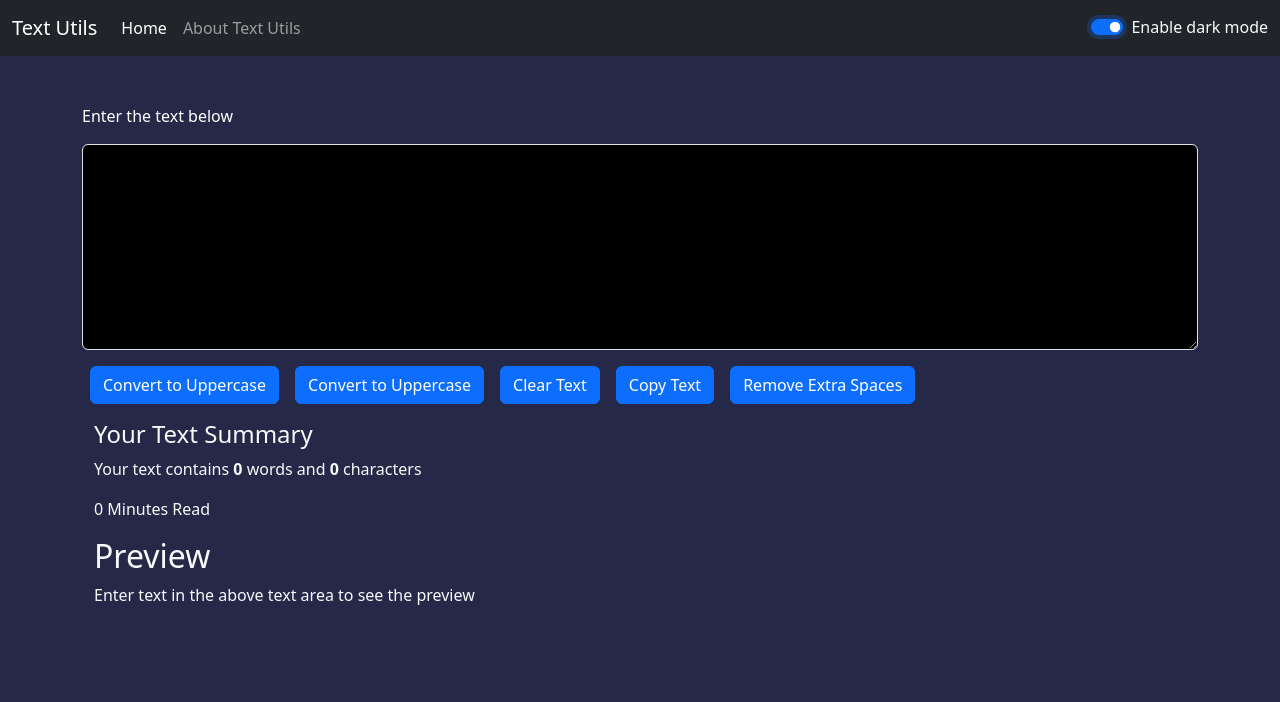
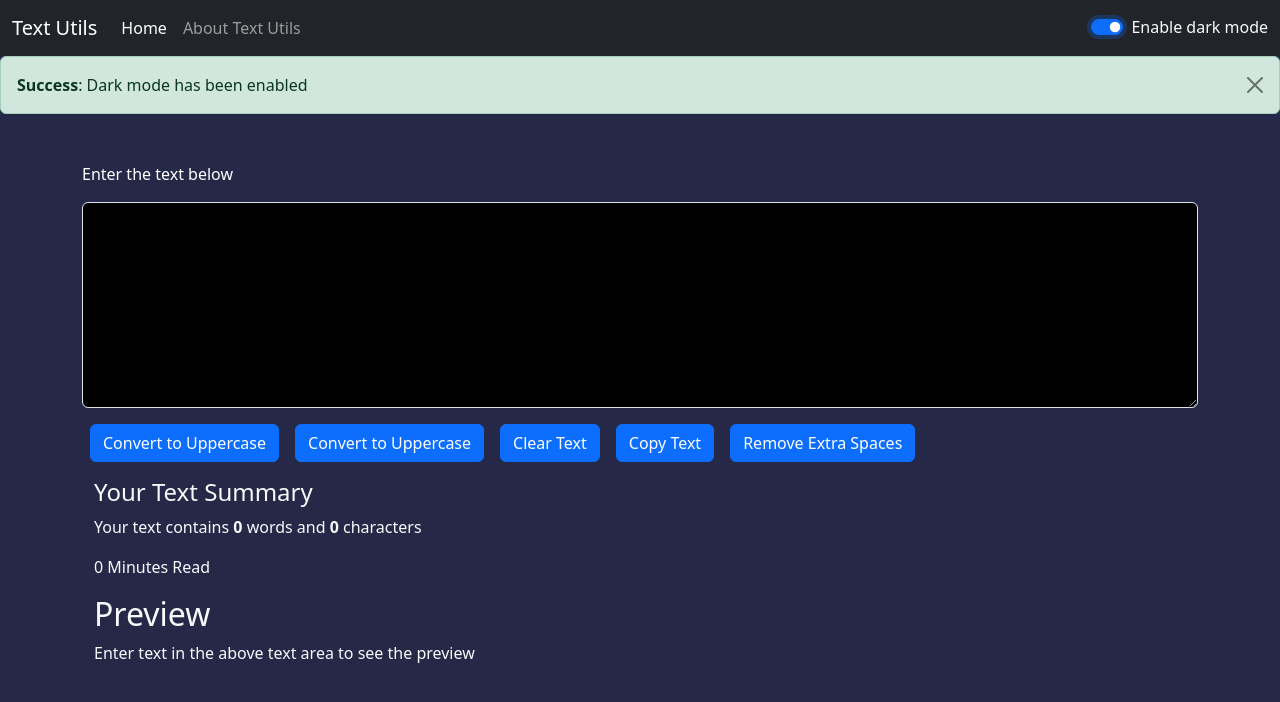
Before and after one commit to Lakshay-Codes/text-utils, a React (Create React App) app: page / in a window 1280 px wide. Both pictures are taken after a click on the switch "Enable dark mode". Shown: the top 702 px of the page. Built offline with nearby package versions, Linux system fonts and the light colour scheme.

Commit message:
Added Alert functionality

```diff
--- a/src/App.js
+++ b/src/App.js
@@ -3,23 +3,35 @@
 // import About from './components/About';
 import Navbar from './components/Navbar';
 import TextForm from './components/TextForm';
+import Alert from './components/Alert';
 
 function App() {
   const [mode,setMode] = useState('light');
+  const [alert, setAlert] = useState(null);
+
+  const showAlert=(message,type)=>{
+    setAlert({
+      msg : message,
+      type: type
+    })
+  }
   const toggleMode=()=>{
     if(mode==='light'){
       setMode('dark');
       document.body.style.backgroundColor='#03052adb';
+      showAlert("Dark mode has been enabled","success");
     }else{
       setMode('light');
       document.body.style.backgroundColor='white';
+      showAlert("Light mode has been enabled","success");
     }
   }
   return (
     <div>
         <Navbar title="Text Utils" aboutText="About Text Utils" toggleMode={toggleMode} mode={mode} />
+        <Alert alert={alert}/>
         <div className="container my-3">
-          <TextForm heading="Enter the text below" mode={mode}/>
+          <TextForm showAlert={showAlert} heading="Enter the text below" mode={mode}/>
         </div>
         {/* <About /> */}
     </div>
--- /dev/null
+++ b/src/components/Alert.js
@@ -0,0 +1,16 @@
+import React from 'react'
+
+function Alert(props) {
+    const capitalize = ()=>{
+        let str=props.alert.type;
+        return str[0].toUpperCase()+str.slice(1);
+    }
+  return (
+        props.alert && <div className={`alert alert-${props.alert.type} alert-dismissible fade show`} role="alert">
+        <strong>{capitalize(props.alert.type)}</strong>: {props.alert.msg}
+        <button type="button" className="btn-close" data-bs-dismiss="alert" aria-label="Close"></button>
+        </div>
+  )
+}
+
+export default Alert
--- a/src/components/TextForm.js
+++ b/src/components/TextForm.js
@@ -4,23 +4,28 @@
     const [text,setText] =useState("");
     const handleUpClick=(value)=>{
         setText(text.toUpperCase());
+        props.showAlert("Converted to upper case!","success");
     }
     const handleLowClick=(value)=>{
         setText(text.toLowerCase());
+        props.showAlert("Converted to lower case!","success");
     }
     const handleClearClick=(value)=>{
         setText("");
+        props.showAlert("Text cleared","success");
     }
     const handleOnChange=(e)=>{
-       setText(e.target.value);
+        setText(e.target.value);
     }
     const handleCopyClick=()=>{
-       var text =document.getElementById("myBox");
-       navigator.clipboard.writeText(text.value);
+        var text =document.getElementById("myBox");
+        navigator.clipboard.writeText(text.value);
+        props.showAlert("Copied to clipboard", "success");
     }
     const handleExtraSpacesClick=()=>{
-       let newText = text.split(/[ ]+/);
-       setText(newText.join(" "));
+        let newText = text.split(/[ ]+/);
+        setText(newText.join(" "));
+        props.showAlert("Extra spaces removed!","success");
     }
     return (
     <>
```
